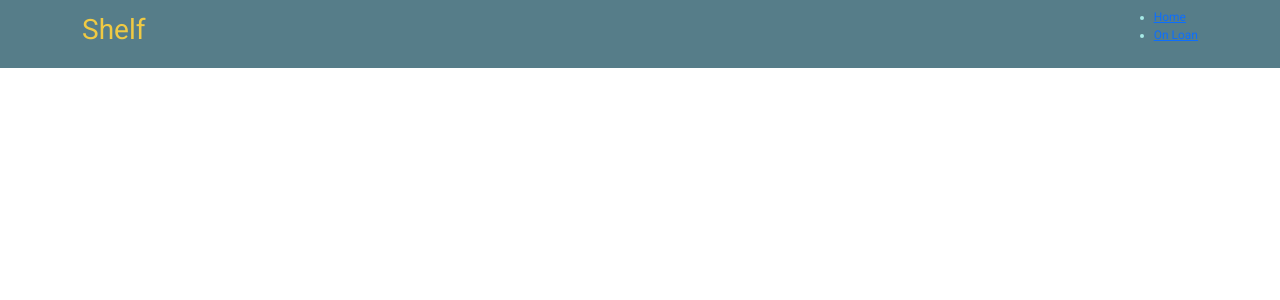
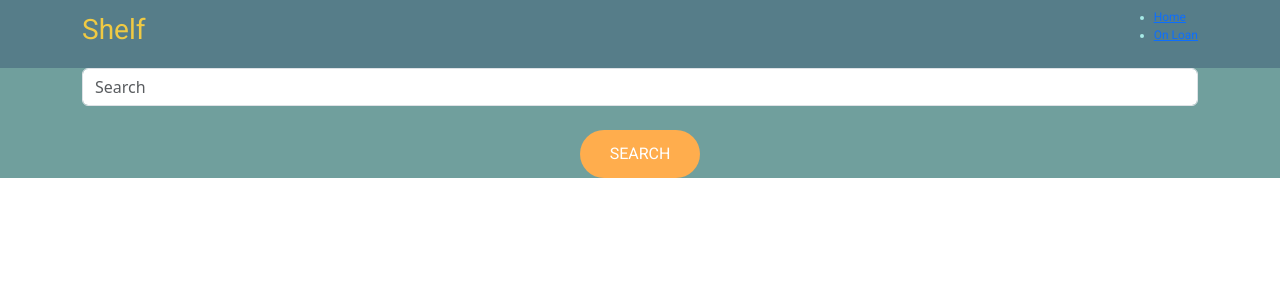
Before and after one commit to AstaRem/home-library-app, a React (Create React App) app: page / in a window 1280 px wide. Shown: the top 300 px of the page. Built offline with nearby package versions, Linux system fonts and the light colour scheme.

Commit message:
Added code to componet js and css files.

```diff
--- a/src/components/Home.js
+++ b/src/components/Home.js
@@ -1,9 +1,27 @@
 import React from 'react'
+import '../css/Home.css';
+
 
 function Home() {
   return (
     <div>
+      <div className="jumbotron">
+      <div className="container text-center" id="search-button">
 
+<form className="form-center">
+  <input className="form-control" type="text" placeholder="Search" aria-label="Search"/>
+  <br></br>
+  <button className="btn btn-primary btn-lg" type="submit">SEARCH</button>
+</form>
+
+
+</div>
+
+
+
+
+
+      </div>
     </div>
   )
 }
--- a/src/css/Home.css
+++ b/src/css/Home.css
@@ -0,0 +1,46 @@
+.jumbotron{
+
+    background-color: #709F9D;
+
+
+}
+
+/* .form-center {
+
+    text-align: center;
+} */
+/*
+.form-control  {
+
+    text-align: center;
+}
+ */
+
+
+
+.btn{
+
+font-family:  "Roboto", sans-serif;
+  background-color: var(--orange-yellow);
+  font-size: 16px;
+  color: #FFF;
+  border: none;
+  border-radius: 25px;
+  padding:12px 30px;
+  text-align: center;
+  font-weight:400;
+  min-width: 100px;
+  text-decoration: none;
+  -webkit-transition: all 0.3s ease;
+  -moz-transition: all 0.3s ease;
+  -o-transition: all 0.3s ease;
+  transition: all 0.3s ease;
+}
+
+.btn:hover {
+    background-color: var(--primary-color);
+    color: #FFF;
+    -webkit-box-shadow: 0px 2px 8px 0px rgba(50, 50, 50, 0.75);
+    -moz-box-shadow:  0px 2px 8px 0px rgba(50, 50, 50, 0.75);
+    box-shadow: 0px 2px 8px 0px rgba(50, 50, 50, 0.75);
+  }
```
